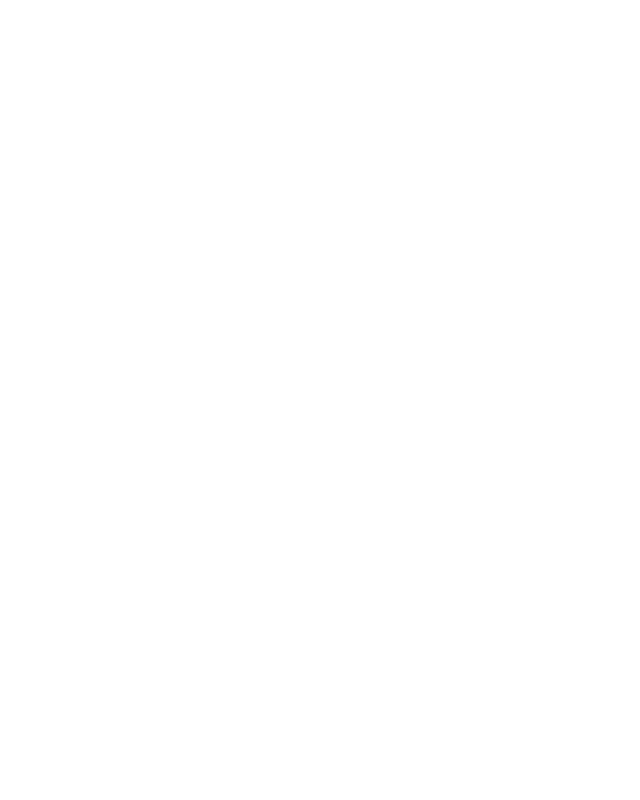
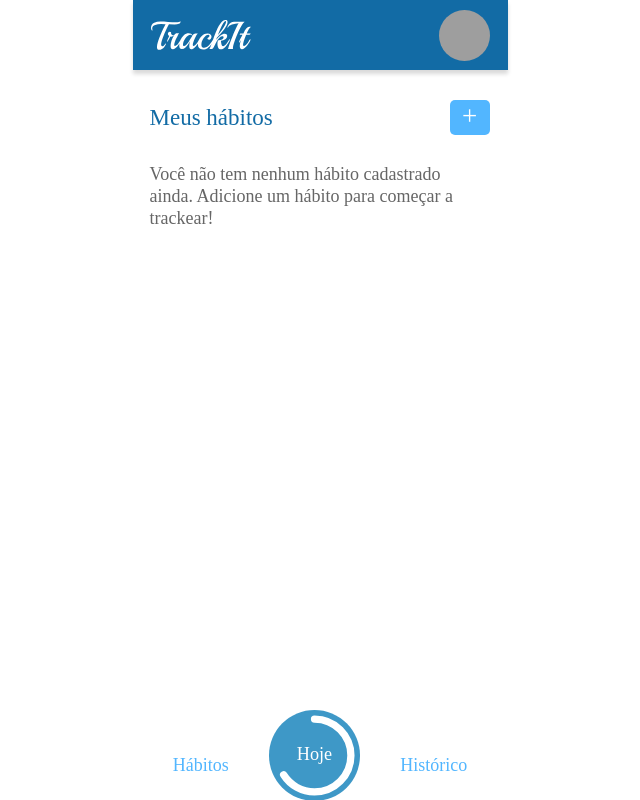
Before and after one commit to VictorCavalcant/project_TrackIt, a React (Create React App) app: page /habitos in a window 1280 px wide. Before the commit this address had no page. Shown: the whole page, without its empty margins (320-960 px from the left). Built offline with nearby package versions, Linux system fonts and the light colour scheme; grey boxes are pictures that could not be loaded.

Commit message:
added layout of Hobbies Page, Header and Menu

```diff
--- a/src/App.js
+++ b/src/App.js
@@ -2,6 +2,7 @@
 import SignInPage from "./pages/SignInPage";
 import "./assets/reset.css"
 import SignUpPage from "./pages/SignUpPage";
+import HobbiesPage from "./pages/HobbiesPage";
 
 function App() {
   return (
@@ -9,6 +10,7 @@
       <Routes>
         <Route path="/" element={<SignInPage />}/>
         <Route path="/cadastro" element={<SignUpPage />}/>
+        <Route path="/habitos" element={<HobbiesPage />}/>
       </Routes>
     </BrowserRouter>
   );
--- /dev/null
+++ b/src/pages/HobbiesPage/index.js
@@ -0,0 +1,94 @@
+import styled from "styled-components";
+import Header from "../components/Header";
+import Menu from "../components/Menu";
+
+const HobbiesPage = () => {
+	return (
+		<Main>
+			<Header></Header>
+			<MyHobbies>
+				<h1>Meus hábitos</h1>
+				<button>
+					<p>+</p>
+				</button>
+			</MyHobbies>
+			<p className="empty">Você não tem nenhum hábito cadastrado ainda. Adicione um hábito para começar a trackear!</p>
+			<Menu></Menu>
+		</Main>
+	)
+}
+
+
+const Main = styled.div`
+	@import url('https://fonts.googleapis.com/css2?family=Lexend+Deca&display=swap');
+	width: 375px;
+	height: 100vh;
+	background: #FFFFFF;
+	margin: auto;
+	display: flex;
+	flex-direction: column;
+	justify-content: flex-start;
+	align-items: center;
+
+	.empty {
+	margin-top: 28px;
+	margin-left: 17px;
+	margin-right: 20px;
+	font-family: 'Lexend Deca';
+	font-style: normal;
+	font-weight: 400;
+	font-size: 18px;
+	line-height: 22px;
+	color: #666666;
+	}
+
+`
+
+const MyHobbies = styled.div`
+	display: flex;
+	flex-direction: row;
+	width: 100%;
+	justify-content: space-between;
+	align-items: center;
+	margin-top: 100px;
+
+
+	h1 {
+	margin-left: 17px;
+	font-family: 'Lexend Deca';
+	font-style: normal;
+	font-weight: 400;
+	font-size: 23px;
+	line-height: 29px;
+	color: #126BA5;
+	}
+
+	button {
+	margin-right: 18px;
+	width: 40px;
+	height: 35px;
+	display: flex;
+	justify-content: center;
+	align-items: center;
+	background: #52B6FF;
+	border: none;
+	border-radius: 5px;
+	font-family: 'Lexend Deca';
+	font-style: normal;
+	font-weight: 400;
+	font-size: 27px;
+	line-height: 34px;
+	text-align: center;
+	color: #FFFFFF;
+
+	p {
+		margin-bottom: 4px;
+	}
+
+	}
+`
+
+
+
+
+export default HobbiesPage;
--- /dev/null
+++ b/src/pages/components/Header.jsx
@@ -0,0 +1,42 @@
+import styled from "styled-components";
+import TextLogo from "../../assets/images/TrackIt_Text.svg"
+
+const Header = () => {
+	return (
+		<Main>
+			<img className="logo" src={TextLogo} alt="text-logo"/>
+			<img className="avatar" src="https://encrypted-tbn0.gstatic.com/images?q=tbn:ANd9GcToi4ToqDB3Y-9quXMWnnNYqGvF58HTu-U50A&usqp=CAU" alt=""></img>
+		</Main>
+	)
+}
+
+const Main = styled.div`
+	@import url('https://fonts.googleapis.com/css2?family=Playball&display=swap');
+	position: fixed;
+	top: 0;
+	width: 375px;
+	height: 70px;
+	display: flex;
+	flex-direction: row;
+	align-items: center;
+	justify-content: space-between;
+	background: #126BA5;
+	box-shadow: 0px 4px 4px rgba(0, 0, 0, 0.15);
+
+	.logo {
+		margin-left: 18px;
+	}
+
+	.avatar {
+	width: 51px;
+	height: 51px;
+	border-radius: 50%;
+	margin-right: 18px;
+	}
+
+
+`
+
+
+
+export default Header;
--- /dev/null
+++ b/src/pages/components/Menu.jsx
@@ -0,0 +1,68 @@
+import styled from "styled-components";
+import { CircularProgressbar, buildStyles } from 'react-circular-progressbar';
+import "react-circular-progressbar/dist/styles.css";
+
+
+const Menu = () => {
+	return(
+		<Main>
+			<h2>Hábitos</h2>
+			<CircularProgressbar className="circle"
+        value={66}
+        text={"Hoje"}
+        background
+        backgroundPadding={6}
+        styles={buildStyles({
+          backgroundColor: "#3e98c7",
+          textColor: "#fff",
+          pathColor: "#fff",
+          trailColor: "transparent",
+        })}
+      />
+			<h2>Histórico</h2>
+		</Main>
+	)
+}
+
+const Main = styled.div`
+	@import url('https://fonts.googleapis.com/css2?family=Lexend+Deca&display=swap');
+	position: fixed;
+	bottom: 0;
+	display: flex;
+	flex-direction: row;
+	justify-content: space-evenly;
+	align-items: center;
+	width: 375px;
+	height: 70px;
+	background: #FFFFFF;
+
+	h2 {
+	font-family: 'Lexend Deca';
+	font-style: normal;
+	font-weight: 400;
+	font-size: 17.976px;
+	line-height: 22px;
+	text-align: center;
+	color: #52B6FF;
+	}
+
+	.circle {
+		width: 91px;
+		height: 91px;
+		margin-bottom: 20px;
+		font-family: 'Lexend Deca';
+		font-style: normal;
+		font-weight: 400;
+		font-size: 18px;
+		line-height: 22px;
+		text-align: center;
+		color: #FFFFFF;
+
+	}
+
+`
+
+
+
+
+export default Menu;
```
Also changed, not shown: src/assets/images/TrackIt_Text.svg (added).
